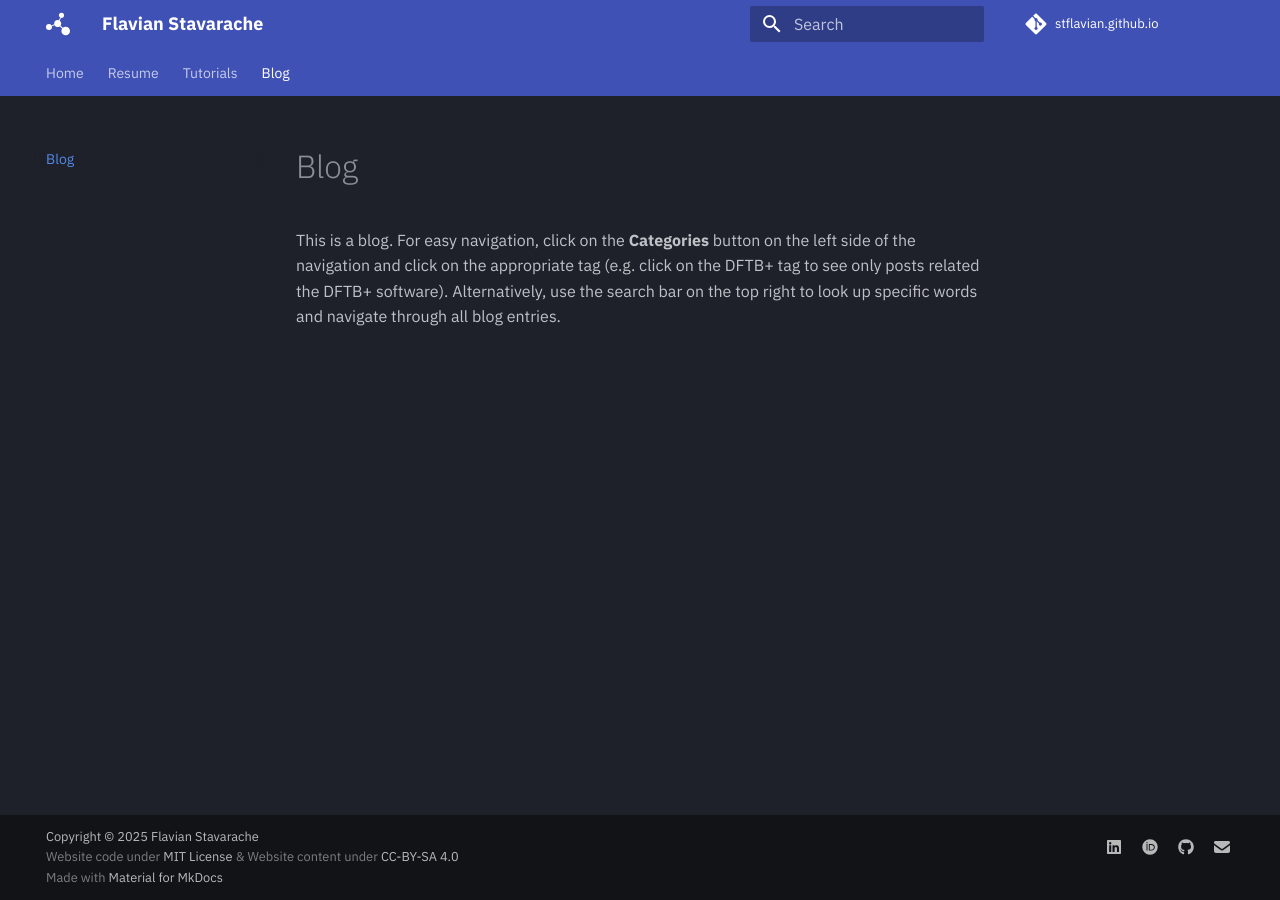
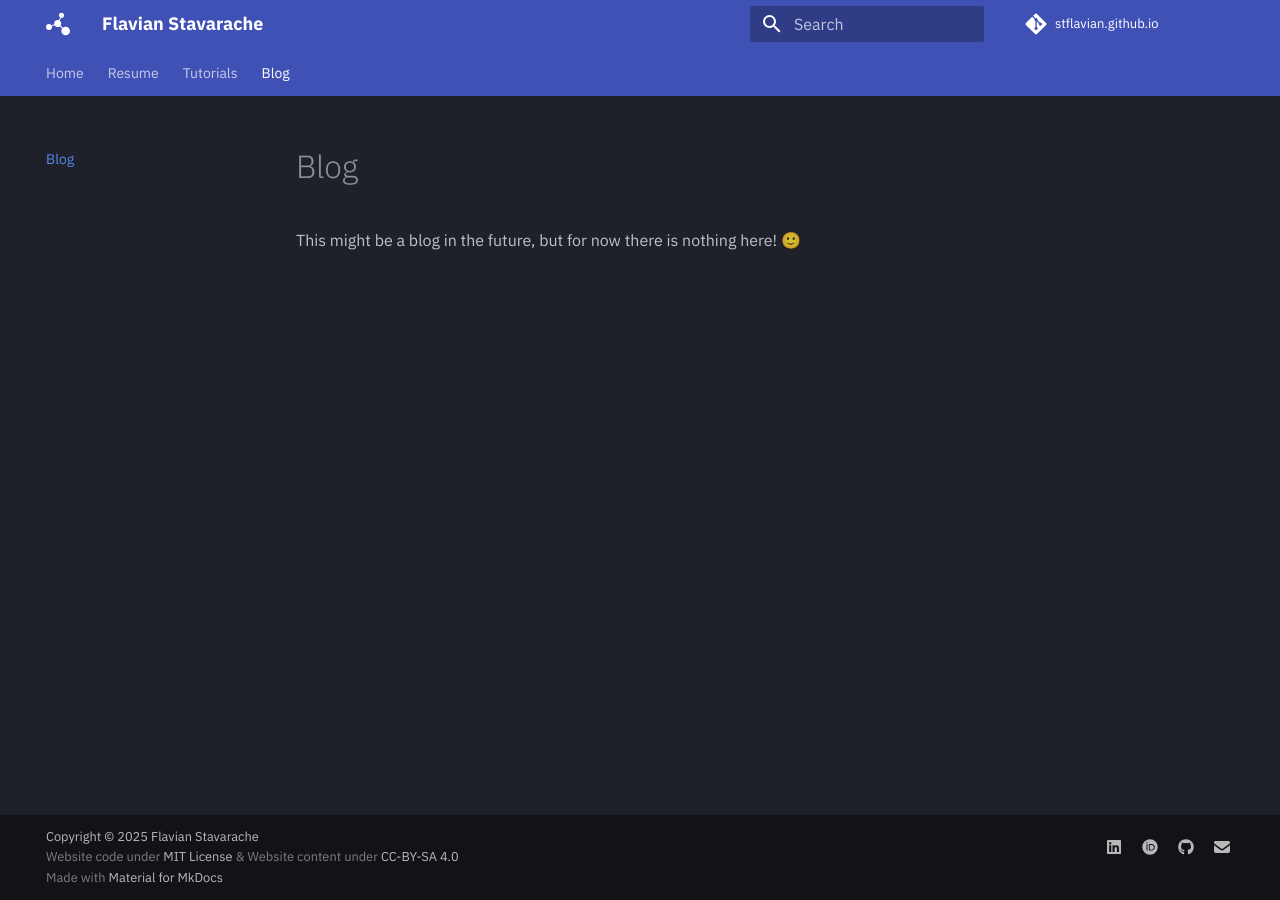
Before and after one commit to stflavian/stflavian.github.io, an MkDocs documentation site: the page built from docs/blog/index.md, in a window 1280 px wide. Built offline with MkDocs 1.6.1 and Material for MkDocs 9.7.7, drawn with Linux system fonts in a browser that asks for light colours; comment, search, counter and statistics services are not loaded.

Commit message:
changed landing page blog

```diff
--- a/docs/blog/index.md
+++ b/docs/blog/index.md
@@ -1,6 +1,3 @@
 # Blog
 
-This is a blog. For easy navigation, click on the **Categories** button on the left
-side of the navigation and click on the appropriate tag (e.g. click on the DFTB+
-tag to see only posts related the DFTB+ software). Alternatively, use the search
-bar on the top right to look up specific words and navigate through all blog entries.
+This might be a blog in the future, but for now there is nothing here! 🙂
```
